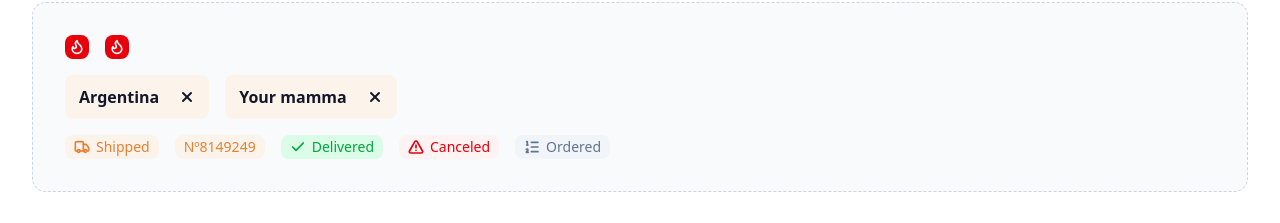
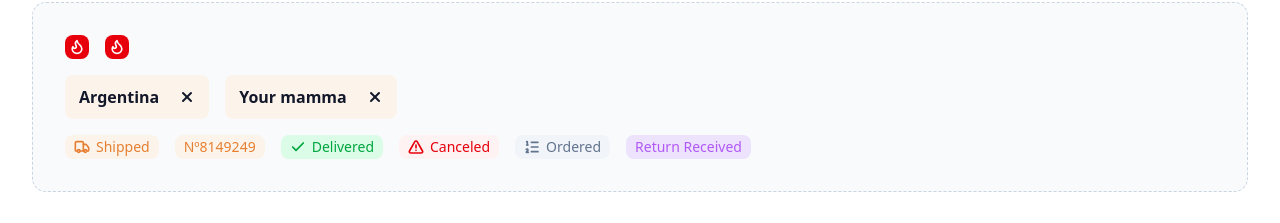
Before and after one commit to Abviol/scent, a Next.js app: page /demo in a window 1280 px wide. Shown: the part 266-489 px from the top of the page. Built offline with nearby package versions, Linux system fonts and the light colour scheme.

Commit message:
feat(badge): add mystery variant

```diff
--- a/app/demo/page.tsx
+++ b/app/demo/page.tsx
@@ -90,6 +90,9 @@ export default function Page() {
 						</Badge>
 						<Badge variant="neutral" icon={ListOrdered}>
 							Ordered
+						</Badge>
+						<Badge variant="mystery">
+							Return Received
 						</Badge>
 					</div>
 				</DemoSection>
--- a/components/ui/badge.tsx
+++ b/components/ui/badge.tsx
@@ -3,7 +3,7 @@ import { LucideIcon } from "lucide-react";
 
 export interface BadgeProps extends React.HTMLAttributes<HTMLDivElement> {
 	children: React.ReactNode;
-	variant?: "default" | "neutral" | "success" | "warning" | "error";
+	variant?: "default" | "neutral" | "success" | "warning" | "error" | "mystery";
 	icon?: LucideIcon;
 }
 
@@ -23,6 +23,7 @@ export default function Badge({
 		success: "bg-green-100 text-green-600",
 		warning: "bg-accent-light text-accent",
 		error: "bg-red-50 text-red-600",
+      mystery: "bg-[#eee3fd] text-[#b158f6]"
 	};
 
 	return (
```
